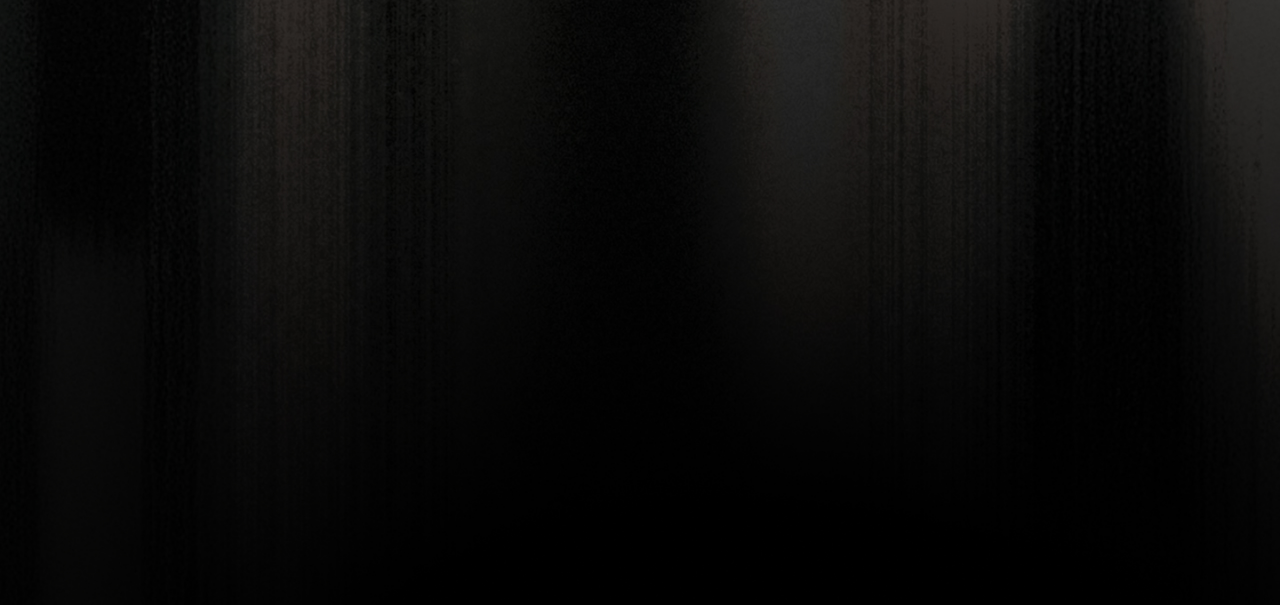
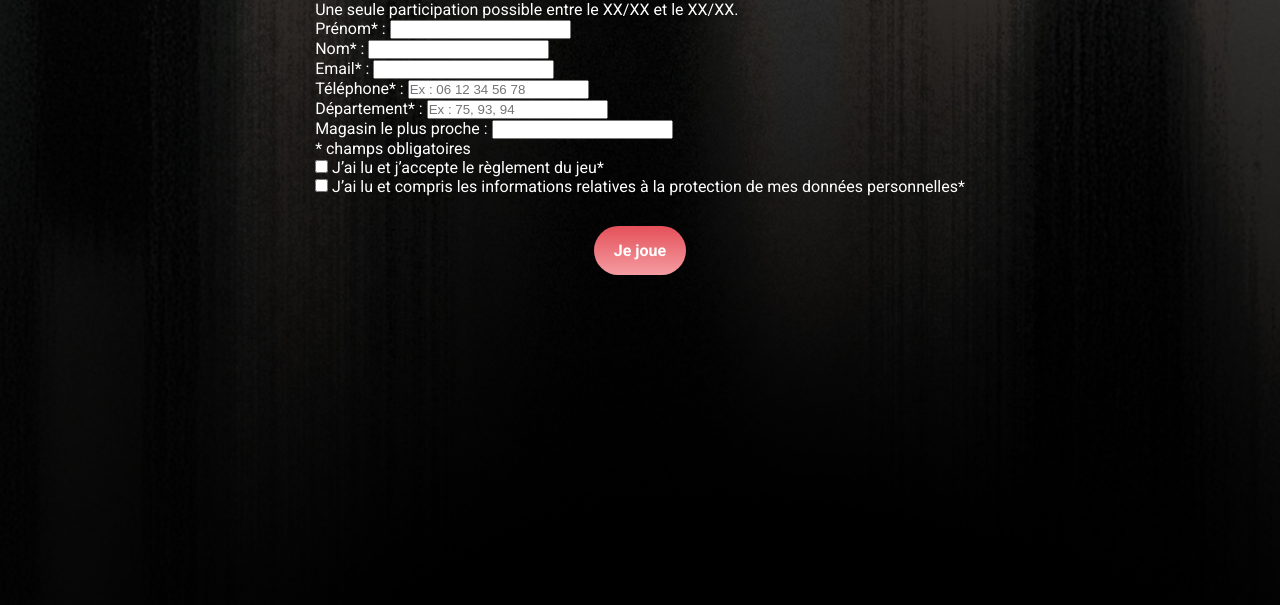
Before and after one commit to EliasBardes/Footlocker, a plain HTML site: page formulaire.html in a window 1280 px wide. Shown: the part 195-800 px from the top of the page. Drawn offline with Linux system fonts and the light colour scheme.

Commit message:
feat : formulaire

```diff
--- a/formulaire.html
+++ b/formulaire.html
@@ -6,6 +6,7 @@
     <title>Formulaire</title>
     <link rel="stylesheet" href="css/style.css" />
   </head>
+
   <body>
     <header>
       <img
@@ -14,5 +15,94 @@
         class="logo"
       />
     </header>
+
+    <main class="form-page">
+      <section class="card">
+        <div class="card-header">
+          <h1>Apprenons à nous connaître !</h1>
+          <p>
+            Remplis ce formulaire pour tenter ta chance.<br />
+            Une seule participation possible entre le XX/XX et le XX/XX.
+          </p>
+        </div>
+
+        <form action="F.html" method="get">
+          <div class="fields-container">
+            <div class="field">
+              <label for="prenom">Prénom* :</label>
+              <input type="text" id="prenom" name="prenom" required />
+            </div>
+            <div class="field">
+              <label for="nom">Nom* :</label>
+              <input type="text" id="nom" name="nom" required />
+            </div>
+            <div class="field">
+              <label for="email">Email* :</label>
+              <input type="email" id="email" name="email" required />
+            </div>
+            <div class="field">
+              <label for="telephone">Téléphone* :</label>
+              <input
+                type="tel"
+                id="telephone"
+                name="telephone"
+                placeholder="Ex : 06 12 34 56 78"
+                required
+              />
+            </div>
+            <div class="field">
+              <label for="departement">Département* :</label>
+              <input
+                type="text"
+                id="departement"
+                name="departement"
+                placeholder="Ex : 75, 93, 94"
+                required
+              />
+            </div>
+            <div class="field">
+              <label for="magasin">Magasin le plus proche :</label>
+              <input type="text" id="magasin" name="magasin" />
+            </div>
+          </div>
+
+          <p id="aide-obligatoire">* champs obligatoires</p>
+
+          <div class="consent-container">
+            <div class="checkbox-line">
+              <input
+                type="checkbox"
+                id="reglement"
+                name="reglement"
+                value="accepte"
+                required
+              />
+              <label for="reglement"
+                >J’ai lu et j’accepte le règlement du jeu*</label
+              >
+            </div>
+            <div class="checkbox-line">
+              <input
+                type="checkbox"
+                id="donnees"
+                name="donnees"
+                value="accepte"
+                required
+              />
+              <label for="donnees"
+                >J’ai lu et compris les informations relatives à la protection
+                de mes données personnelles*</label
+              >
+            </div>
+          </div>
+
+          <div class="form-actions">
+            <button type="submit" class="btn-red">
+              <strong>Je joue</strong>
+            </button>
+          </div>
+        </form>
+      </section>
+    </main>
   </body>
 </html>
```
